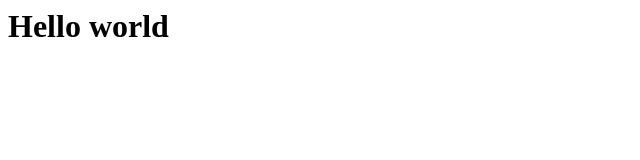
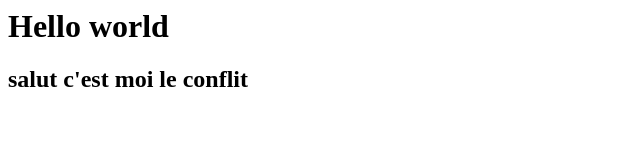
Before and after one commit to nibalabaza/gitConflict, a plain HTML site: page index.html in a window 1280 px wide. Shown: the whole page, without its empty margins (0-640 px from the left). Drawn offline with Linux system fonts and the light colour scheme.

Commit message:
conflit2

```diff
--- a/index.html
+++ b/index.html
@@ -1 +1,3 @@
 <h1>Hello world</h1>
+
+<h2>salut c'est moi le conflit</h2>
```
